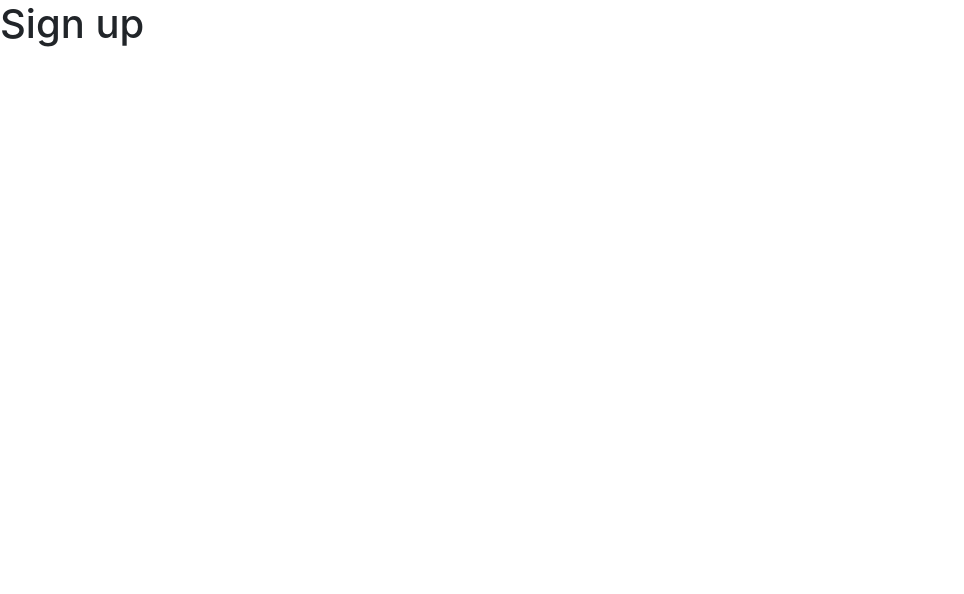
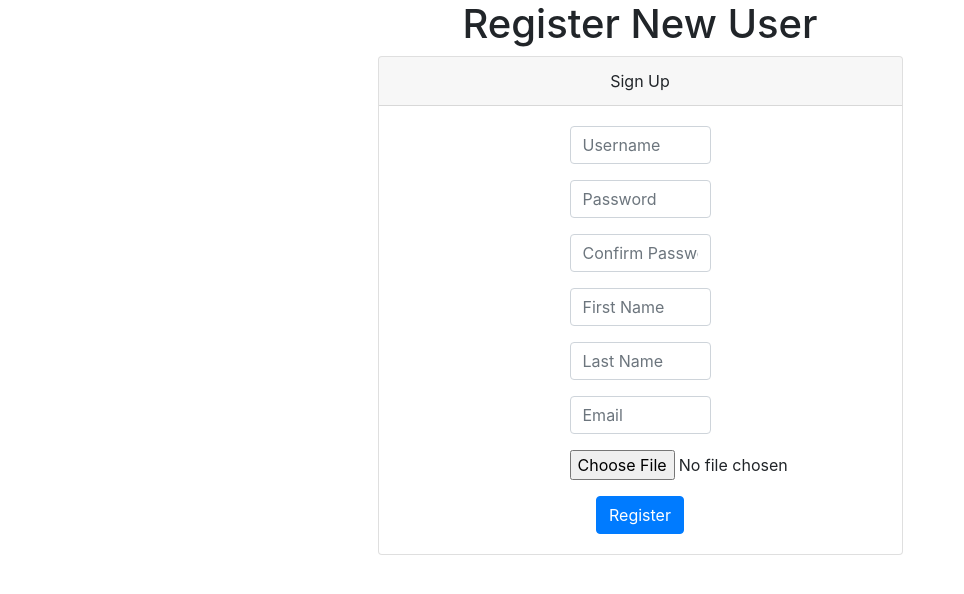
Before and after one commit to ddchon/Zen-of-Python-Puzzle-, a Django app: page /new_user/ in a window 1280 px wide. Before the commit the part shown is almost empty. Shown: the top 594 px of the page, without its empty margins (0-964 px from the left). Run offline with Django 3.2, Linux system fonts and the light colour scheme; some libraries are stand-ins or nearby versions.

Commit message:
added submit

```diff
--- a/zenofpythonpuzzle/templates/zenpythonpages/signup.html
+++ b/zenofpythonpuzzle/templates/zenpythonpages/signup.html
@@ -2,9 +2,49 @@
 
 {% block content %}
 
-    <h1>Sign up</h1>
-    <div>
-
+    <div class="container">
+        <div class="col-md-6 mx-auto text-center">
+            <div class="header-title">
+                <h1 class="wv-heading--title">Register New User</h1>
+            </div>
+            <div class="card">
+                <div class="card-header">Sign Up</div>
+                <div class="card-body">
+                    <div class="row">
+                        <div class="col-md-4 mx-auto">
+                            <div class="myform form ">
+                                <form method="post" name="sign_up">
+                                    <div class="form-group">
+                                        <input type="text" name="username"  class="form-control my-input" id="username" placeholder="Username">
+                                    </div>
+                                    <div class="form-group">
+                                        <input type="password" name="password"  class="form-control my-input" id="password" placeholder="Password">
+                                    </div>
+                                    <div class="form-group">
+                                        <input type="password" name="confirm_pw"  class="form-control my-input" id="confirm_pw" placeholder="Confirm Password">
+                                    </div>
+                                    <div class="form-group">
+                                        <input type="text" name="first_name"  class="form-control my-input" id="first_name" placeholder="First Name">
+                                    </div>
+                                    <div class="form-group">
+                                        <input type="text" name="last_name"  class="form-control my-input" id="last_name" placeholder="Last Name">
+                                    </div>
+                                    <div class="form-group">
+                                        <input type="email" name="email"  class="form-control my-input" id="email" placeholder="Email">
+                                    </div>
+                                    <div class="form-group">
+                                        <input type="file" name="pic" accept="image/*">
+                                    </div>
+                                    <div class="text-center ">
+                                        <button type="submit" class="btn btn-primary">Register</button>
+                                    </div>
+                                </form>
+                            </div>
+                        </div>
+                    </div>
+                </div>
+            </div>
+        </div>
     </div>
 
 {% endblock content %}
```
